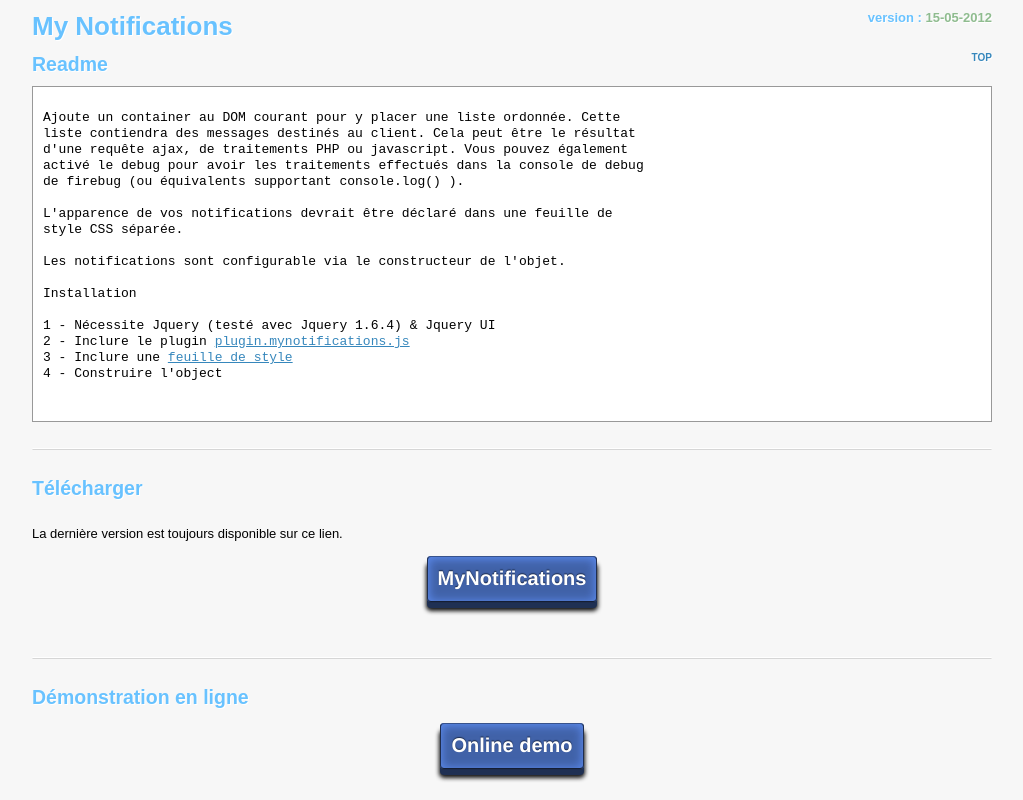
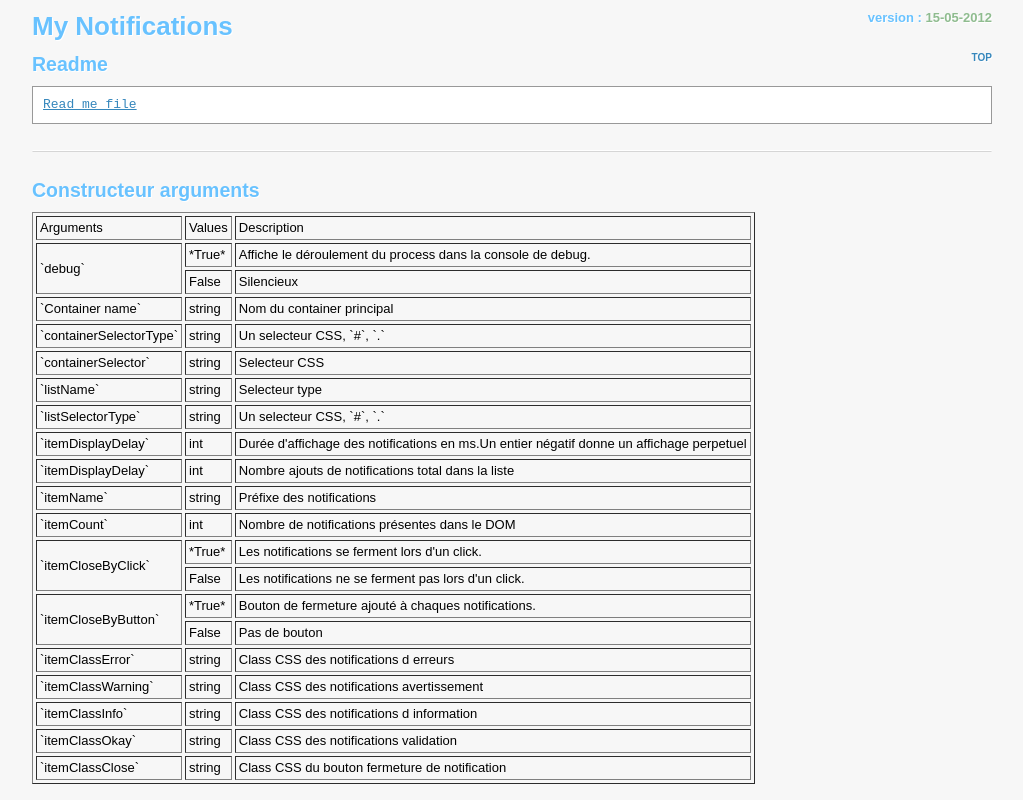
Before and after one commit to inwebo/Notifications, a plain HTML site: page index.html in a window 1280 px wide. Shown: the top 800 px of the page, without its empty margins (128-1151 px from the left). Drawn offline with nearby package versions, Linux system fonts and the light colour scheme.

Commit message:
Stable version

```diff
--- a/index.html
+++ b/index.html
@@ -26,26 +26,120 @@
 	<script type="text/javascript" src="plugin.mynotifications.js"></script>
 	<h2>Readme <a href="#top">TOP</a></h2>
 		<code>
-			<pre>
-Ajoute un container au DOM courant pour y placer une liste ordonnée. Cette
-liste contiendra des messages destinés au client. Cela peut être le résultat
-d'une requête ajax, de traitements PHP ou javascript. Vous pouvez également
-activé le debug pour avoir les traitements effectués dans la console de debug
-de firebug (ou équivalents supportant console.log() ).
+			<a href="README" target="_blank" title="Read me">Read me file</a>
+		</code>
+	<hr>
+	<h2>Constructeur arguments</h2>
 
-L'apparence de vos notifications devrait être déclaré dans une feuille de
-style CSS séparée.
+<table border="1" bordercolor="" style="background-color:" width="" cellpadding="3" cellspacing="3">
+	<tr>
+		<td>Arguments</td>
+		<td>Values</td>
+		<td>Description</td>
+	</tr>
+	<tr>
+		<td rowspan="2">`debug`</td>
+		<td>*True*</td>
+		<td>Affiche le déroulement du process dans la console de debug.</td>
+	</tr>
+	<tr>
+		<td>False</td>
+		<td>Silencieux</td>
+	</tr>
+	<tr>
+		<td>`Container name`</td>
+		<td>string</td>
+		<td>Nom du container principal</td>
+	</tr>
+	<tr>
+		<td>`containerSelectorType`</td>
+		<td>string</td>
+		<td>Un selecteur CSS, `#`, `.`</td>
+	</tr>
+	<tr>
+		<td>`containerSelector`</td>
+		<td>string</td>
+		<td>Selecteur CSS</td>
+	</tr>
+	<tr>
+		<td>`listName`</td>
+		<td>string</td>
+		<td>Selecteur type</td>
+	</tr>
+	<tr>
+		<td>`listSelectorType`</td>
+		<td>string</td>
+		<td>Un selecteur CSS, `#`, `.`</td>
+	</tr>
+	<tr>
+		<td>`itemDisplayDelay`</td>
+		<td>int</td>
+		<td>Durée d'affichage des notifications en ms.Un entier négatif donne un affichage perpetuel</td>
+	</tr>
+	<tr>
+		<td>`itemDisplayDelay`</td>
+		<td>int</td>
+		<td>Nombre ajouts de notifications total dans la liste</td>
+	</tr>
+	<tr>
+		<td>`itemName`</td>
+		<td>string</td>
+		<td>Préfixe des notifications</td>
+	</tr>
+	<tr>
+		<td>`itemCount`</td>
+		<td>int</td>
+		<td>Nombre de notifications présentes dans le DOM</td>
+	</tr>
+	<tr>
+		<td rowspan="2">`itemCloseByClick`</td>
+		<td>*True*</td>
+		<td>Les notifications se ferment lors d'un click.</td>
+	</tr>
+	<tr>
+		<td>False</td>
+		<td>Les notifications ne se ferment pas lors d'un click.</td>
+	</tr>
+	<tr>
+		<td rowspan="2">`itemCloseByButton`</td>
+		<td>*True*</td>
+		<td>Bouton de fermeture ajouté à chaques notifications.</td>
+	</tr>
+	<tr>
+		<td>False</td>
+		<td>Pas de bouton</td>
+	</tr>
+	<tr>
+		<td>`itemClassError`</td>
+		<td>string</td>
+		<td>Class CSS des notifications d erreurs</td>
+	</tr>
+	<tr>
+		<td>`itemClassWarning`</td>
+		<td>string</td>
+		<td>Class CSS des notifications avertissement</td>
+	</tr>
+	<tr>
+		<td>`itemClassInfo`</td>
+		<td>string</td>
+		<td>Class CSS des notifications d information</td>
+	</tr>
+	<tr>
+		<td>`itemClassOkay`</td>
+		<td>string</td>
+		<td>Class CSS des notifications validation</td>
+	</tr>
+	<tr>
+		<td>`itemClassClose`</td>
+		<td>string</td>
+		<td>Class CSS du bouton fermeture de notification</td>
+	</tr>
+</table>
 
-Les notifications sont configurable via le constructeur de l'objet.
 
-Installation
 
-1 - Nécessite Jquery (testé avec Jquery 1.6.4) & Jquery UI
-2 - Inclure le plugin <a href="plugin.mynotifications.js">plugin.mynotifications.js</a>
-3 - Inclure une <a href="plugin.mynotifications.css">feuille de style</a>
-4 - Construire l'object
-			</pre>
-		</code>
+
+
 	<hr>
 	<h2>Télécharger</h2>
 	<p>
@@ -127,11 +221,6 @@ Installation
 	</p>
 	<br>
 	<hr>
-	<h3>Params</h3>
-	<p>
-		<label>Debug : <input type="radio" name="debug" value="true" checked="checked">True <input type="radio" name="debug" value="false" checked="checked"></label>
-	</p>
-
 	<p style="text-align:center;">
 		<a href="#" id="addMsgError" class="punch" onclick="return false;">Error</a> -
 		<a href="#" id="addMsgInfo" class="punch"  onclick="return false;">Info</a> -
@@ -144,8 +233,11 @@ Installation
 	$(document).ready(function() {
 
 	    // create a new instance of the plugin
-	    var myplugin = new $.myNotifications();
-	    //var myplugin = new $.myNotifications({'delay':-1, 'itemCloseByClick':false});
+	    //var myplugin = new $.myNotifications();
+	    var myplugin = new $.myNotifications({
+	    	'itemDisplayDelay':-1,
+	    	'itemCloseByClick':false,
+	    });
 
 		$('#addMsgError').click(
 
@@ -154,7 +246,6 @@ Installation
 			}
 
 		);
-
 				$('#addMsgWarning').click(
 
 					function() {
@@ -184,7 +275,6 @@ Installation
 							myplugin.msg('Titre custom','Text custom');
 					}
 				);
-
 	});
 </script>
 <br><br>
--- a/plugin.mynotifications.js
+++ b/plugin.mynotifications.js
@@ -1,171 +1,204 @@
 ;(function($) {
 
-    $.myNotifications = function(options) {
+    $.myNotifications = function( options ) {
+
+		// Arguments
+
 
         var defaults = {
         	// Affiche dans la console de firebug le déroulement du processus
-            debug: 'true',
-            // Id HTML du container principal
-            containerId: 'container',
-            // Selecteur CSS du container principale par defaut un id
-            containerSelector: '#',
-            // Durée d'affichage des notifications, si négatif perpetuel
-            delay: 3000,
-            // Id HTML des enfants ne doit pas etre surcharger
-            childsId: -1,
-            // Préfixe CSS des id enfants
-            childsPrefixId: 'message',
-            // Type de notification par défaut
-            defaultItemType: 'info',
+            debug: true,
+            // Nom du container principal
+            containerName: 'container',
+            // Selecteur type
+            containerSelectorType: '#',
+            // Selecteur CSS
+            containerSelector:'',
+            // Nom de la liste
+            listName: 'notifications',
+            // Selecteur type
+            listSelectorType: '#',
+            // Selecteur CSS
+            listSelector:'',
+            // Durée d'affichage des notifications en ms
+            // Un entier négatif donne un affichage perpetuel
+            itemDisplayDelay : 3000,
+            // Nombre ajouts de notifications total dans la liste
+            itemNumber: -1,
+            // Préfixe des notifications
+            itemName: 'notifications-',
+            // Selecteur type
+            itemSelectorType: '#',
+            // Selecteur CSS
+            itemSelector:'',
+            // Nombre de notifications présentes dans le DOM
+            itemCount:0,
+            // Les notifications se ferment elles lors d'un clic ?
+            itemCloseByClick: true,
+            // Les notifications se ferment elles avec un boutton ?
+            itemCloseByButton: true,
             // Class CSS des notifications d erreurs
-            classItemError:'my-notifications-error',
+            itemClassError:'my-notifications-error',
 			// Class CSS des notifications avertissement
-            classItemWarning:'my-notifications-warning',
+            itemClassWarning:'my-notifications-warning',
 			// Class CSS des notifications d information
-			classItemInfo:'my-notifications-info',
+			itemClassInfo:'my-notifications-info',
 			// Class CSS des notifications validation
-			classItemOkay:'my-notifications-okay',
+			itemClassOkay:'my-notifications-okay',
 			// Class CSS du bouton fermeture de notification
-			classItemClose:'my-notifications-close',
-			// Les notifications se ferment lors d un click
-			itemCloseByClick: 'true',
-			// Les notifications ont elles un bouton de fermeture ?
-			itemCloseButton: 'true'
+			itemClassClose:'my-notifications-close'
+
         }
 
         var plugin = this;
 
         plugin.settings = {}
 
+
+		/*
+		 * Constructeur de l'objet
+		 */
         var init = function() {
 
         	// Construction des attributs
-            plugin.settings = $.extend({}, defaults, options);
-
-            // Permet d'obtenir le selecteur css du container principal sous la forme par défault :  #container
-            plugin.settings.containerSelector = plugin.settings.containerSelector + plugin.settings.containerId;
+            plugin.settings                   = $.extend({}, defaults, options);
+            plugin.settings.containerSelector = plugin.settings.containerSelectorType + plugin.settings.containerName;
+            plugin.settings.listSelector      = plugin.settings.listSelectorType + plugin.settings.listName;
+            plugin.settings.listItemSelector  = plugin.settings.listSelectorType + plugin.settings.listName + ' li';
 
             // #1 : On s'assure de la présence du container dans le DOM, si il n'est pas présent on l'ajoute
-            if( containerIsSet() == false) {
-            	buildContainer();
+            ( !containerIsSet() ) ? buildContainer() : null;
+
+            // #2 : Ajout eventuel d'un listener sur le click des items
+            if( plugin.settings.itemCloseByClick == true ) {
+	            $( plugin.settings.listItemSelector ).live( 'click', function(){
+	            	removeDom( $( this ) );
+	            });
             }
 
-            // Ajout éventuel au DOM du conainer principal
-            buildContainerSelector();
+            // #3 : Ajout eventuel d'un listener sur le click d'un bouton fermer
+            if( plugin.settings.itemCloseByButton == true ) {
+	            var buttonCloseSelector = '.' + plugin.settings.itemClassClose;
+
+	            $( buttonCloseSelector ).live('click', function(){
+	            	removeDom( $( this ).parent().parent() );
+	            });
+            }
         }
 
-		var buildContainerSelector = function() {
-			plugin.settings.listSelector = plugin.settings.containerSelector + ' ul';
-		}
-
-		var buildChildsAttributs = function() {
-			plugin.settings.childsId++;
-			plugin.settings.childsCssId    = plugin.settings.childsPrefixId + '-' + plugin.settings.childsId;
-			plugin.settings.childsSelector = '#' + plugin.settings.childsCssId;
-			( plugin.settings.debug == 'true' ) ? console.info( 'Childs attributs updated.' ) : null ;
-		}
-
+	   /*
+	    *  Le container principal est il présent dans le DOM
+	    *
+	    * @return true si il est déjà présent sinon false
+	    *
+	    */
 		var containerIsSet = function() {
-
 			var containerId = $( plugin.settings.containerSelector );
 			if( containerId.length == 0 )   {
-				( plugin.settings.debug == 'true' ) ? console.info( 'Container doesn\'t exist' ) : null ;
+				( plugin.settings.debug == true ) ? console.info( 'Container ' + plugin.settings.containerSelector + ' doesn\'t exist' ) : null ;
 				return false;
 			}
 			else {
-				( plugin.settings.debug == 'true' ) ? console.info( 'Container found' ) : null ;
+				( plugin.settings.debug == true ) ? console.info( 'Container ' + plugin.settings.containerSelector + ' found' ) : null ;
 				return true;
 			}
 		}
 
+	   /*
+	    * Le container principal n'est pas présent, on l'ajoute au DOM
+	    * Cela sera le dernier noeud enfant du noeud body
+	    *
+	    * @return void
+	    *
+	    */
 		var buildContainer = function() {
-			var container = $( '<div></div>' ).attr( 'id' , plugin.settings.containerId );
+			var container = $( '<div></div>' ).attr( 'id' , plugin.settings.containerName );
 			$( 'body' ).append( container );
-			var list = $( '<ul></ul>' );
+			var list = $( '<ul></ul>' ).attr( 'id', plugin.settings.listName );
 			$( plugin.settings.containerSelector ).append( list );
-			( plugin.settings.debug == 'true' ) ? console.info( 'Container built' + "\n" + 'id: ' + plugin.settings.containerId) : null ;
+			( plugin.settings.debug == true ) ? console.info( 'Container ' + plugin.settings.containerSelector + ' ready' ) : null ;
+			( plugin.settings.debug == true ) ? console.info( 'List ' + plugin.settings.listSelector + ' ready' ) : null ;
 		}
 
-		var listenerClose = function(item) {
-			$( item ).click(
-				function() {
-					$( this ).remove();
-				}
-			);
+	   /*
+	    * Construction des attributs indispensable pour chaques notifications
+	    *
+	    * @return void
+	    *
+	    */
+		var buildItemAttributs = function() {
+			plugin.settings.itemNumber++;
+			plugin.settings.itemCount++;
+			plugin.settings.itemSelector = '#' + plugin.settings.itemName + plugin.settings.itemNumber;
+			( plugin.settings.debug == true ) ? console.info( 'Item current selector ' + plugin.settings.itemSelector ) : null ;
+			( plugin.settings.debug == true ) ? console.info( 'Item count ' + plugin.settings.itemCount ) : null ;
 		}
 
-		plugin.msgError = function( text ) {
-			plugin.msg( 'error' , text);
-		}
+	   /*
+	    * Affiche une notification ayant comme titre title et avec comme
+	    * text text
+	    *
+	    * @param STRING title Un type prédéfini parmi okay | warning | error | info
+	    *               peut être défini par l'utilisateur, la notifications
+	    *               sera un message
+	    *
+	    * @param STRING text  Le text à afficher
+	    *
+	    * @return void
+	    *
+	    */
+		plugin.msg = function ( title, text ) {
+			buildItemAttributs();
 
-		plugin.msgWarning = function( text ) {
-			plugin.msg('warning' , text);
-		}
+			item = $( '<li></li>' );
 
-		plugin.msgInfo = function( text ) {
-			plugin.msg( 'info' , text);
-		}
+			( plugin.settings.debug == true ) ? console.info( 'Item added to dom'+"\n"+'id : ' + plugin.settings.itemSelector + "\n" + 'type:' + title + "\n" + 'duration:'+ plugin.settings.itemDisplayDelay + ' ms') : null ;
 
-		plugin.msgOkay = function( text ) {
-			plugin.msg( 'okay' , text);
-		}
+			var itemTempName = plugin.settings.itemName + plugin.settings.itemNumber;
+			var itemHeading  = '';
 
-		plugin.msg = function ( title, text ) {
-			buildChildsAttributs();
-			item = $( '<li></li>' );
-			(plugin.settings.debug == 'true') ? console.info('Item added to dom'+"\n"+'id : ' + plugin.settings.childsCssId + "\n" + 'type:' + title + "\n" + 'duration:'+ plugin.settings.delay + ' ms') : null ;
-			item.attr( 'id' , plugin.settings.childsCssId ).hide();
-			var itemHeading = '';
+			item.attr( 'id' , itemTempName ).hide();
+
 		    switch( title ) {
 		        case 'error' :
 					itemHeading = 'Error';
-					item.addClass( plugin.settings.classItemError );
+					item.addClass( plugin.settings.itemClassError );
 		            break;
 		        case 'warning' :
 					itemHeading = 'Warning';
-					item.addClass( plugin.settings.classItemWarning );
+					item.addClass( plugin.settings.itemClassWarning );
 		            break;
 		        case 'info' :
 					itemHeading = 'Information';
-					item.addClass( plugin.settings.classItemInfo );
+					item.addClass( plugin.settings.itemClassInfo );
 		            break;
 		        case 'okay' :
 					itemHeading = 'Okay';
-					item.addClass( plugin.settings.classItemOkay );
+					item.addClass( plugin.settings.itemClassOkay );
 		            break;
 		        default :
 		        	itemHeading = title;
 		        	break;
 		    }
 
-		    // #1 : Ecouteur des notifications qui se ferme au click.
-			if( plugin.settings.itemCloseByClick == 'true') {
-				listenerClose( item );
-			}
-
 			var headingObject = $( $( '<h6></h6>' ) );
 			item.append( headingObject.html( itemHeading ) );
 
 
 			item.append( $( '<p></p>' ).html( text ) );
-			$( plugin.settings.listSelector ).append(item);
+			$( plugin.settings.listSelector ).append( item );
 
 		    // #1 : Doit on ajouter un bouton fermer la notification ?
-			if( plugin.settings.itemCloseButton == 'true' ) {
-				var closeButton = $( '<a></a>' ).attr( 'class', plugin.settings.classItemClose ).attr('href', '#').attr('onClick', 'return false;').html('x');
-				closeButton.click(function(){
-					$(this).parent().parent().remove();
-				});
-				headingObject.append(closeButton);
+			if( plugin.settings.itemCloseByButton == true ) {
+				var closeButton = $( '<a></a>' ).attr( 'class', plugin.settings.itemClassClose ).attr('href', '#').attr('onClick', 'return false;').html('x');
+				headingObject.append( closeButton );
 			}
 
-
-
-		    // #3 : La notification doit elle etre affichée indefiniment ?
-			if(plugin.settings.delay > 0) {
-				$( item ).fadeIn( 'fast', 'easeInOutCubic' ).delay( plugin.settings.delay ).fadeOut( 'fast',function(){
-					$( this ).remove();
-					( plugin.settings.debug == 'true') ? console.info( 'Item removed from dom' + "\n" + 'id : ' + plugin.settings.childsCssId + "\n" + 'type:' + title ) : null ;
+		    // #2 : La notification doit elle être affichée indefiniment ?
+			if(plugin.settings.itemDisplayDelay > 0) {
+				$( item ).fadeIn( 'fast', 'easeInOutCubic' ).delay( plugin.settings.itemDisplayDelay ).fadeOut( 'fast',function(){
+					removeDom( item );
+					( plugin.settings.debug == true) ? console.info( 'Item removed from dom' + "\n" + 'id : ' + plugin.settings.itemSelector + "\n" + 'type:' + title ) : null ;
 				});
 			}
 			else {
@@ -174,6 +207,57 @@
 
 		}
 
+	   /*
+	    * Supprime item du DOM, et mets à jour le nombre total de notifications encore
+	    * présentes dans le DOM
+	    *
+	    * @param STRING item le selecteur d'un item à supprimer du DOM
+	    *
+	    * @return void
+	    *
+	    */
+		var removeDom = function( item ) {
+			plugin.settings.itemCount--;
+			$( item ).remove();
+			( plugin.settings.debug == true) ? console.info( 'Still : ' + plugin.settings.itemCount + ' items into DOM.' ) : null ;
+		}
+
+		var addListener = function( item ) {
+
+		}
+
+		var removeListener = function( item ) {
+
+		}
+
+	   /*
+	    * Alias de msg('error', text)
+	    */
+		plugin.msgError = function( text ) {
+			plugin.msg( 'error' , text);
+		}
+
+	   /*
+	    * Alias de msg('warning', text)
+	    */
+		plugin.msgWarning = function( text ) {
+			plugin.msg('warning' , text);
+		}
+
+	   /*
+	    * Alias de msg('info', text)
+	    */
+		plugin.msgInfo = function( text ) {
+			plugin.msg( 'info' , text);
+		}
+
+	   /*
+	    * Alias de msg('okay', text)
+	    */
+		plugin.msgOkay = function( text ) {
+			plugin.msg( 'okay' , text);
+		}
+
 		// Construteur
         init();
 
```
Also changed, not shown: 1 other file. Lines whose indentation alone changed are shown as unchanged.
